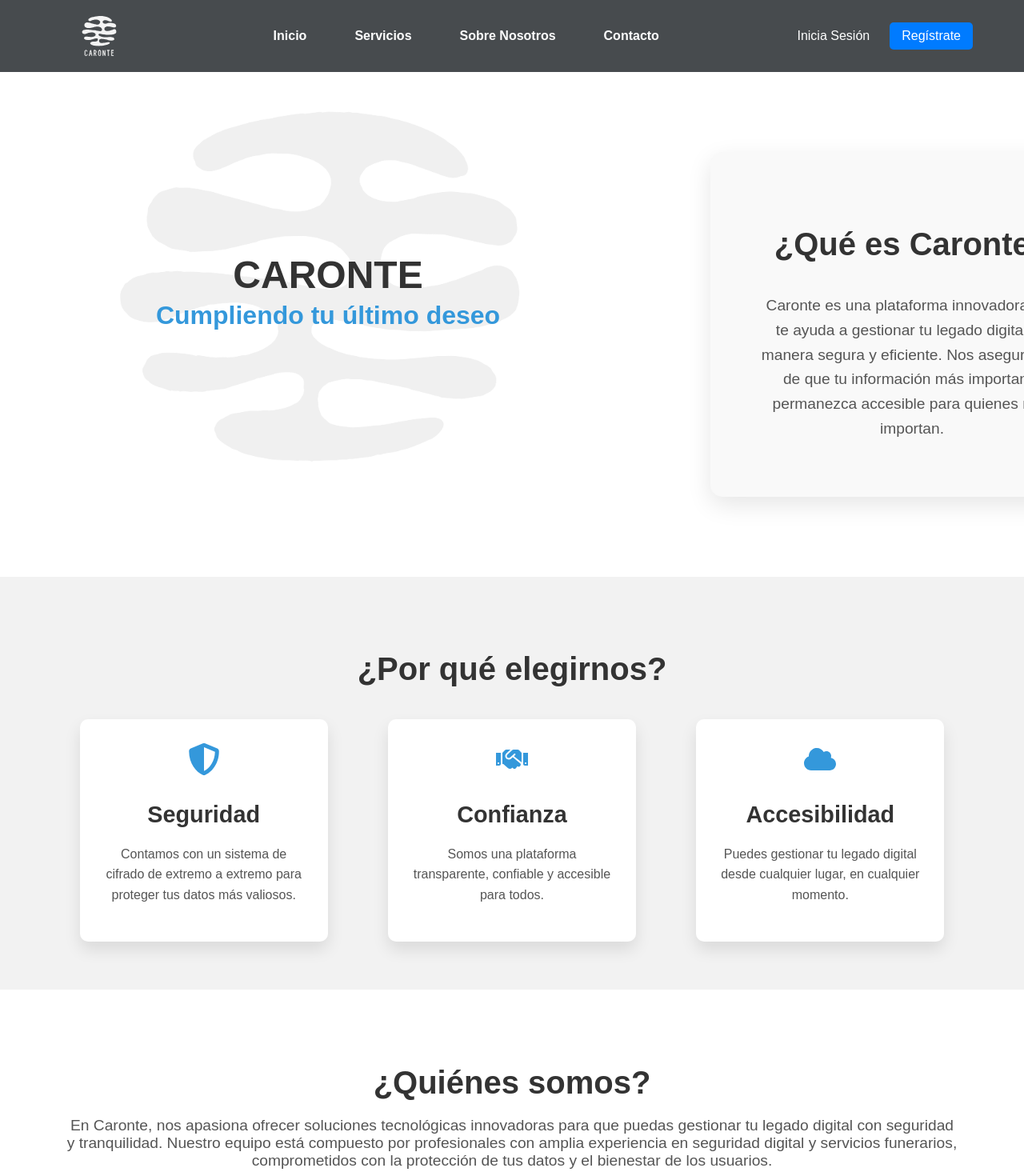
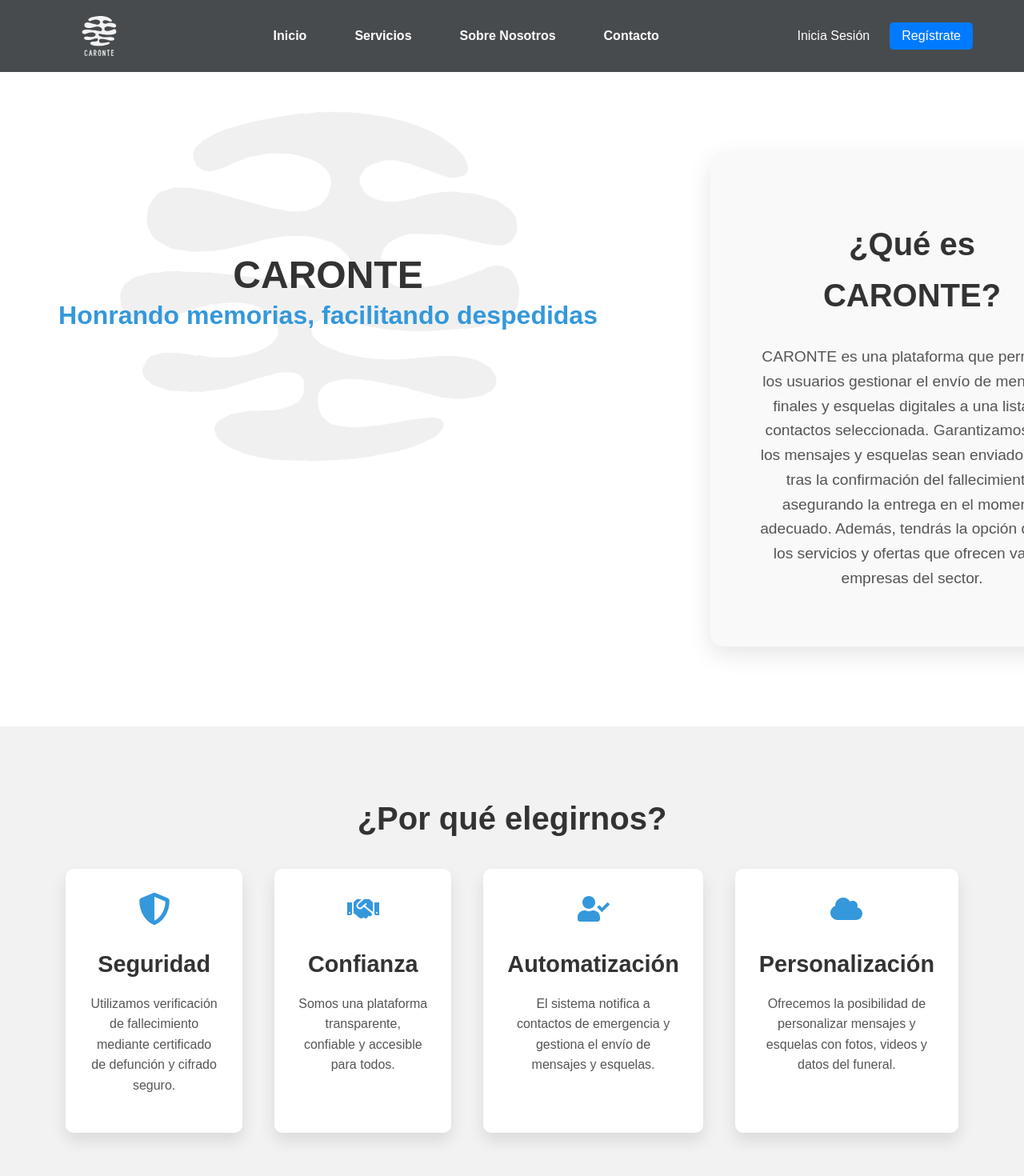
Before and after one commit to ISPP-2425-G9/landing_page, a React (Create React App) app: page / in a window 1280 px wide. Shown: the top 1470 px of the page at 80% size. Built offline with nearby package versions, Linux system fonts and the light colour scheme.

Commit message:
[feat] improved product description and characteristics

```diff
--- a/src/components/Home.js
+++ b/src/components/Home.js
@@ -1,7 +1,9 @@
 import React from "react";
 import "../styles/Home.css";
-import { FaShieldAlt, FaHandshake, FaCloud } from "react-icons/fa";
+import { FaShieldAlt, FaHandshake, FaCloud, FaUserCheck } from "react-icons/fa";
 import logo from "../caronte_gris.png";
+
+
 
 const Home = () => {
   return (
@@ -11,16 +13,17 @@ const Home = () => {
           <img src={logo} alt="Caronte Logo" className="hero-logo" />
           <div className="hero-text">
             <h1 className="hero-title">CARONTE</h1>
-            <p className="hero-subtitle">Cumpliendo tu último deseo</p>
+            <p className="hero-subtitle">Honrando memorias, facilitando despedidas</p>
           </div>
         </div>
       </section>
       <div className="caronte-info">
-        <h2>¿Qué es Caronte?</h2>
+        <h2>¿Qué es CARONTE?</h2>
         <p>
-          Caronte es una plataforma innovadora que te ayuda a gestionar tu legado digital
-          de manera segura y eficiente. Nos aseguramos de que tu información más importante
-          permanezca accesible para quienes más importan.
+          CARONTE es una plataforma que permite a los usuarios gestionar el envío de mensajes finales y esquelas digitales
+          a una lista de contactos seleccionada. Garantizamos que los mensajes y esquelas sean enviados solo tras la
+          confirmación del fallecimiento, asegurando la entrega en el momento adecuado. Además, tendrás la opción de ver
+          los servicios y ofertas que ofrecen varias empresas del sector.
         </p>
       </div>
       <section className="why-choose-us">
@@ -30,7 +33,7 @@ const Home = () => {
             <div className="feature">
               <FaShieldAlt size={40} color="#3498db" />
               <h3>Seguridad</h3>
-              <p>Contamos con un sistema de cifrado de extremo a extremo para proteger tus datos más valiosos.</p>
+              <p>Utilizamos verificación de fallecimiento mediante certificado de defunción y cifrado seguro.</p>
             </div>
             <div className="feature">
               <FaHandshake size={40} color="#3498db" />
@@ -38,9 +41,14 @@ const Home = () => {
               <p>Somos una plataforma transparente, confiable y accesible para todos.</p>
             </div>
             <div className="feature">
+              <FaUserCheck size={40} color="#3498db" />
+              <h3>Automatización</h3>
+              <p>El sistema notifica a contactos de emergencia y gestiona el envío de mensajes y esquelas.</p>
+            </div>
+            <div className="feature">
               <FaCloud size={40} color="#3498db" />
-              <h3>Accesibilidad</h3>
-              <p>Puedes gestionar tu legado digital desde cualquier lugar, en cualquier momento.</p>
+              <h3>Personalización</h3>
+              <p>Ofrecemos la posibilidad de personalizar mensajes y esquelas con fotos, videos y datos del funeral.</p>
             </div>
           </div>
         </div>
@@ -49,8 +57,8 @@ const Home = () => {
         <div className="container">
           <h2>¿Quiénes somos?</h2>
           <p>
-            En Caronte, nos apasiona ofrecer soluciones tecnológicas innovadoras para que puedas gestionar tu legado digital con seguridad y tranquilidad.
-            Nuestro equipo está compuesto por profesionales con amplia experiencia en seguridad digital y servicios funerarios, comprometidos con la protección de tus datos y el bienestar de los usuarios.
+            En CARONTE, somos un equipo comprometido en facilitar la gestión de la despedida digital. Nuestra plataforma está diseñada
+            para asegurar que los mensajes y esquelas sean enviados de manera organizada, respetando la voluntad del usuario.
           </p>
         </div>
       </section>
```
